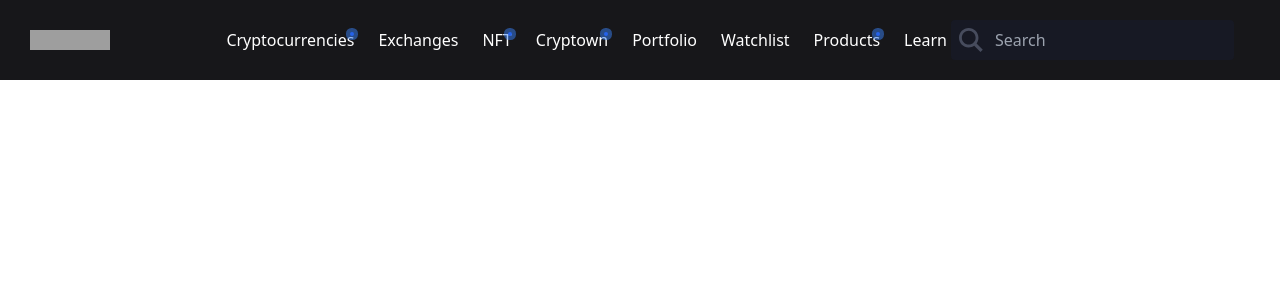
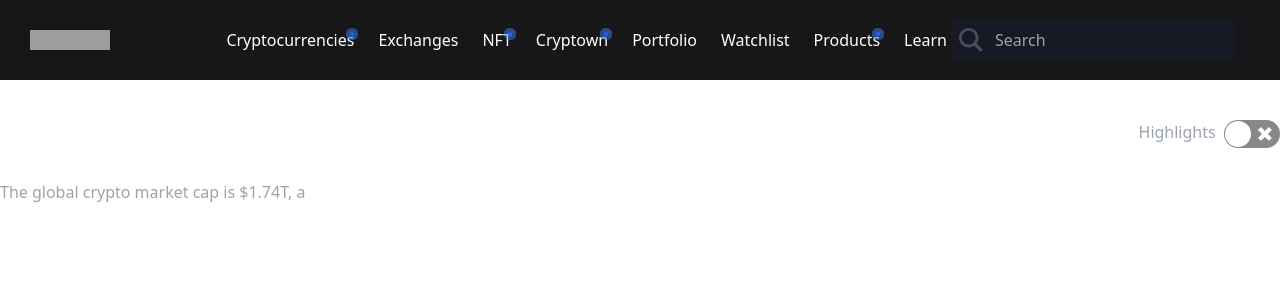
Before and after one commit to Keaton13/Curator-v3, a Next.js app: page / in a window 1280 px wide. Shown: the top 300 px of the page. Built offline with nearby package versions, Linux system fonts and the light colour scheme; grey boxes are pictures that could not be loaded.

Commit message:
Added react-swtich and Started Trending Component

```diff
--- /dev/null
+++ b/components/Trending.js
@@ -0,0 +1,40 @@
+import React, { useState } from "react";
+import ReactSwitch from "react-switch";
+import fire from "../assets/fire.png";
+import btc from "../assets/btc.png";
+import usdt from "../assets/usdt.png";
+import gainers from "../assets/gainers.png";
+import recent from "../assets/recent.png";
+
+
+const styles = {
+    trendingWrapper: `mx-auto max-w-screen-2xl`,
+    h1: `text-3xl text-white`
+}
+
+const Trending = () => {
+  const [checked, setChecked] = useState(false);
+  return (
+    <div className="text-white">
+        <div className={styles.trendingWrapper}>
+            <div className="flex justify-between">
+                <h1 className={styles.h1}>Today's CryptoCurrency Prices by MarketCap</h1>
+
+                <div className="flex">
+                    <p className="text-gray-400">Highlights &nbsp;</p>
+                        <ReactSwitch checked={checked} onChange={() => {setChecked(!checked)}}/>
+                </div>
+            </div>
+            <br/>
+            <div className="flex">
+                <p className="text-gray-400">The global crypto market cap is $1.74T, a &nbsp;</p>
+                <span>
+                    {/* <Rate /> */}
+                </span>
+            </div>
+        </div>
+    </div>
+  );
+};
+
+export default Trending;
--- a/package.json
+++ b/package.json
@@ -8,7 +8,8 @@
   "dependencies": {
     "next": "latest",
     "react": "18.2.0",
-    "react-dom": "18.2.0"
+    "react-dom": "18.2.0",
+    "react-switch": "^7.0.0"
   },
   "devDependencies": {
     "@types/node": "18.11.3",
--- a/pages/index.tsx
+++ b/pages/index.tsx
@@ -1,12 +1,14 @@
 import type { NextPage } from "next";
 import Header from '../components/Header';
+import Trending from '../components/Trending';
+
 const Home: NextPage = () => {
   return (
   <div className="min-h-screen">
     <Header />
-    <div className="mt-10"></div>
-    {/* Trending */}
-    <div className="mt-20"></div>
+    <div className="mt-10"/>
+    <Trending />
+    <div className="mt-20"/>
     {/* CMTable */}
 
   </div>
```
Also changed, not shown: 1 other file (tests, documents, lock files or other folders).
